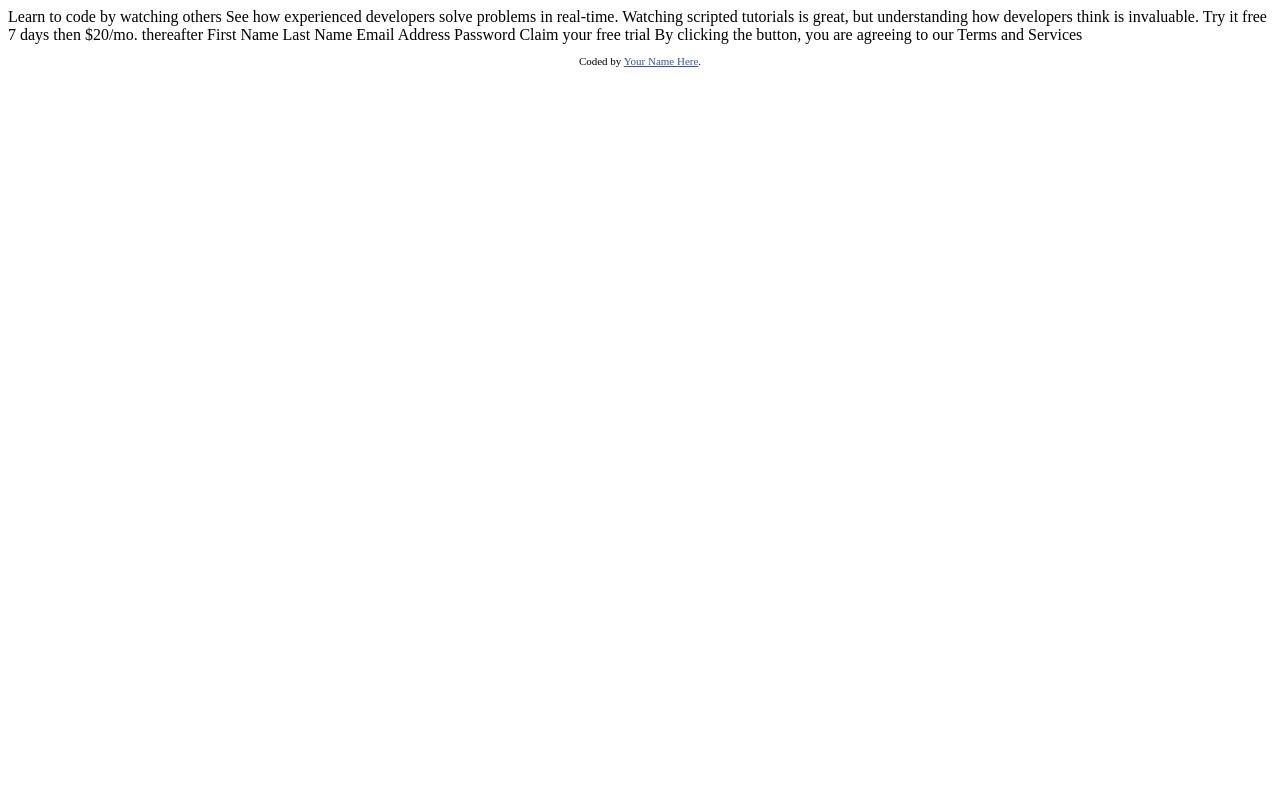
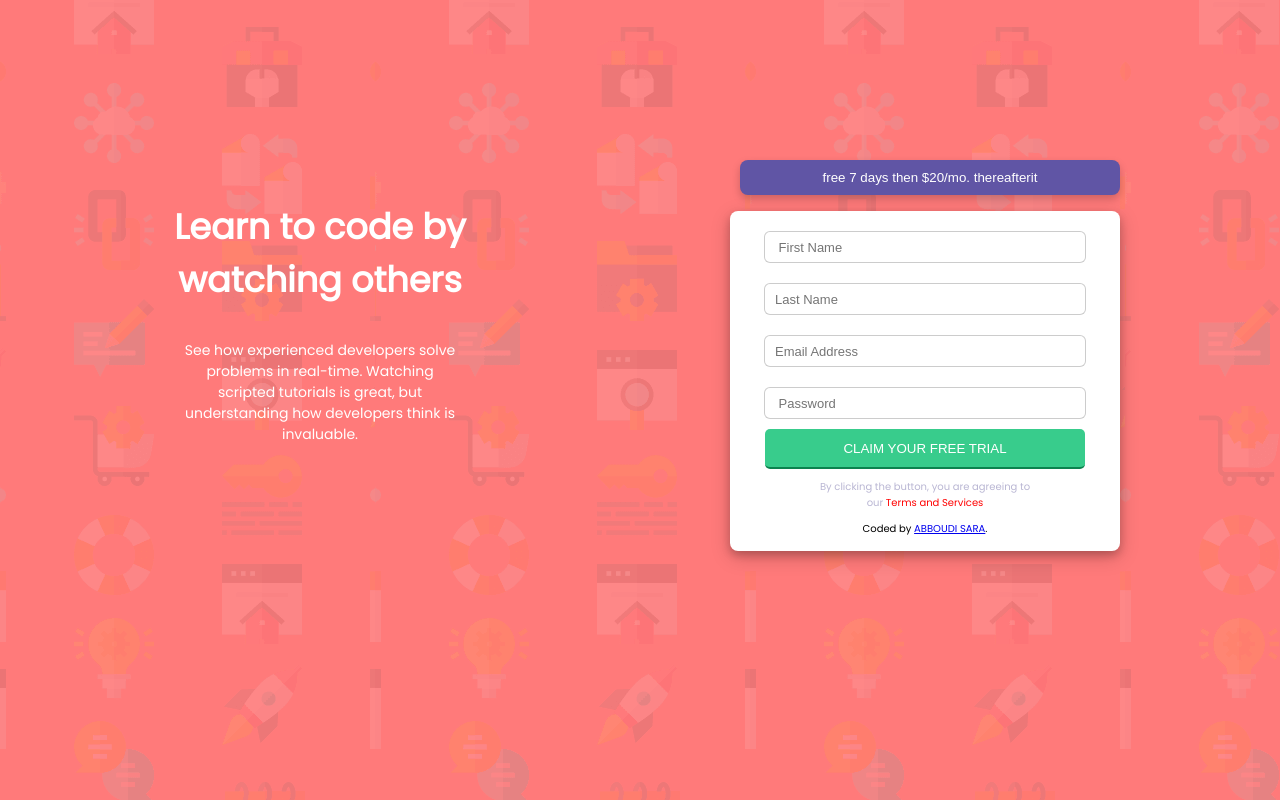
Before and after one commit to Abboudisara/Mini-projet-4sections, a plain HTML site: page Mini_Project_C1_Training/Code_Starter_3/index.html in a window 1280 px wide. Drawn offline with Linux system fonts and the light colour scheme.

Commit message:
Add files via upload
le 3éme starter

```diff
--- a/Mini_Project_C1_Training/Code_Starter_3/index.html
+++ b/Mini_Project_C1_Training/Code_Starter_3/index.html
@@ -1,40 +1,47 @@
 <!DOCTYPE html>
 <html lang="en">
+
 <head>
   <meta charset="UTF-8" />
   <meta name="viewport" content="width=device-width, initial-scale=1.0" />
   <!-- displays site properly based on user's device -->
 
-    <link
-      rel="icon"
-      type="image/png"
-      sizes="32x32"
-      href="./images/favicon-32x32.png"
-    />
+  <link rel="icon" type="image/png" sizes="32x32" href="./images/favicon-32x32.png" />
+  <link rel="stylesheet" href="style.css">
+  <link href="https://fonts.googleapis.com/css?family=Poppins&display=swap" rel="stylesheet">
 
   <title>Intro component with sign up form</title>
 
   <!-- Feel free to remove these styles or customise in your own stylesheet 👍 -->
-    <style>
-      .attribution {
-        font-size: 11px;
-        text-align: center;
-      }
-      .attribution a {
-        color: hsl(228, 45%, 44%);
-      }
-    </style>
+
+
 </head>
+
 <body>
-    Learn to code by watching others See how experienced developers solve
-    problems in real-time. Watching scripted tutorials is great, but
-    understanding how developers think is invaluable. Try it free 7 days then
-    $20/mo. thereafter First Name Last Name Email Address Password Claim your
-    free trial By clicking the button, you are agreeing to our Terms and
-    Services
+  <div class="partie1">
+    <h1 class="titre">Learn to code by<br> watching others</h1>
+    <p class="para">See how experienced developers solve</br>
+      problems in real-time. Watching </br>scripted tutorials is great, but</br>
+      understanding how developers think is<br> invaluable.</p>
+  </div>
+  <input class="btn" type="submit" value="free 7 days then $20/mo. thereafterit"><br>
+  <div class="partie2">
+    <form class="inp">
+
+      <input class="fm" id="prénom" type="text" placeholder=" First Name"></br>
+      <input class="fm" id="nom" type="text" placeholder="Last Name"></br>
+      <input class="fm" id="email" type="email" placeholder="Email Address"></br>
+      <input class="fm" id="Password" type="email" placeholder=" Password"></br>
+      <input class="btn1" type="submit" value="Claim your free TRIAL">
+    </form>
+
+    <p class="dernier">By clicking the button, you are agreeing to </br>our <span>Terms and
+        Services</span> </p>
 
     <footer>
-      <p class="attribution">Coded by <a href="#">Your Name Here</a>.</p>
+      <p class="attribution">Coded by <a href="#">ABBOUDI SARA</a>.</p>
     </footer>
+  </div>
 </body>
+
 </html>
--- /dev/null
+++ b/Mini_Project_C1_Training/Code_Starter_3/style.css
@@ -0,0 +1,144 @@
+body {
+    background-image: url("images/bg-intro-mobile.png");
+    background-color: hsl(0, 100%, 74%);
+    font-family: 'Poppins', sans-serif;
+    margin: 0;
+    padding: 0;
+    font-size: 16px;
+}
+
+h1 {
+    color: white;
+    text-align: center;
+    margin-top: 20px;
+    font-size: 20px;
+    position: relative;
+    bottom: 20px;
+    margin: 30px;
+}
+
+.para {
+    color: white;
+    text-align: center;
+    font-size: 14px;
+    position: relative;
+    bottom: 26px;
+    margin: 40px;
+}
+
+.partie2 {
+    text-align: center;
+    background-color: white;
+    padding: 20px;
+    border-radius: 8px;
+    width: 240px;
+    position: relative;
+    left: 90px;
+    box-shadow: 0 4px 8px 0 rgba(0, 0, 0, 0.2),
+        0 6px 20px 0 rgba(0, 0, 0, 0.19);
+    margin-top: -60px;
+    height: 380px;
+}
+
+.btn {
+    height: 65px;
+    width: 260px;
+    position: relative;
+    bottom: 80px;
+    left: 100px;
+    border-radius: 8px;
+    border: none;
+    background-color: hsl(248, 32%, 49%);
+    box-shadow: 0 4px 8px 0 rgba(0, 0, 0, 0.2);
+    0 6px 20px 0 rgba(0, 0, 0, 0.19);
+    margin-top: 80px;
+    color: white;
+
+}
+
+.fm {
+    height: 30px;
+    width: 200px;
+    border-radius: 6px;
+    border-color: black;
+    border: 1px solid rgb(0, 0, 0, .2);
+    margin: 10px;
+    font-size: 13px;
+    padding: 10px;
+
+}
+
+.btn1 {
+    height: 40px;
+    width: 200px;
+    border-radius: 5px;
+    border: none;
+    background-color: hsl(154, 59%, 51%);
+    color: white;
+    text-transform: uppercase;
+}
+
+.dernier {
+    color: hsl(246, 25%, 77%);
+    font-size: 10px;
+}
+
+span {
+    color: red;
+}
+
+.attribution {
+    font-size: 10px;
+}
+
+.inp {
+    margin-top: -10px;
+}
+
+@media(min-width:1000px) {
+    body {
+        display: grid;
+        grid-template-columns: 1fr 1fr;
+
+    }
+
+    .partie1 {
+        position: relative;
+        bottom: -240px;
+    }
+
+    h1 {
+        font-size: 35px;
+    }
+
+    .partie2 {
+        width: 350px;
+        height: 300px;
+    }
+
+    .inp {
+        margin-bottom: 5px;
+    }
+
+    .fm {
+        height: 10px;
+        width: 300px;
+    }
+
+    .btn1 {
+        width: 320px;
+        border-bottom: 2px solid hsl(154, 83%, 28%);
+    }
+
+    .btn {
+        position: relative;
+        bottom: -130px;
+        height: 35px;
+        width: 380px;
+    }
+
+    body {
+        position: relative;
+        bottom: 50px;
+    }
+}
```
Also changed, not shown: Mini_Project_C1_Training/Code_Starter_2/style.css (line endings or trailing spaces). Lines whose indentation alone changed are shown as unchanged.
